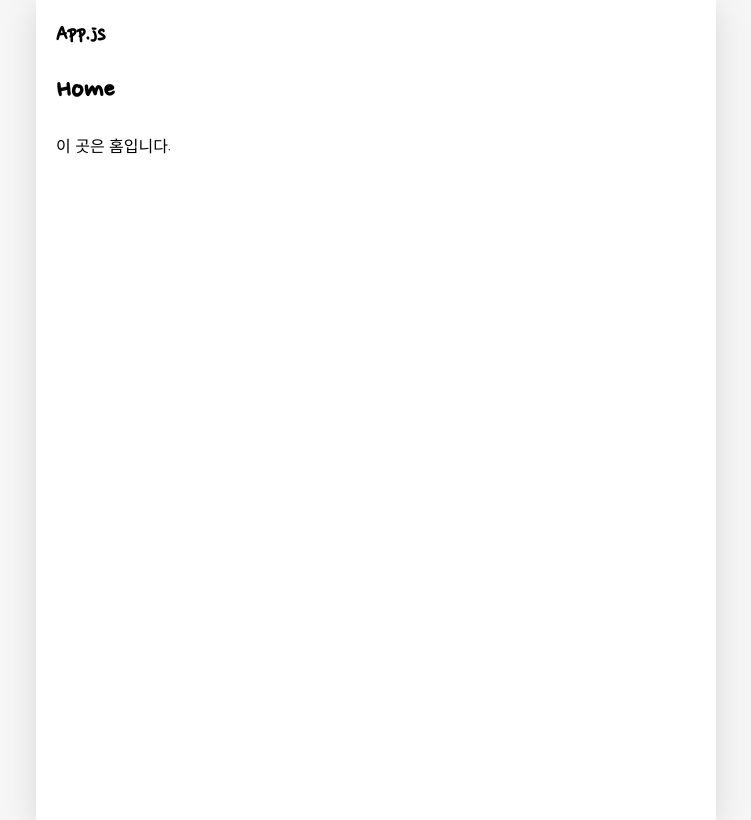
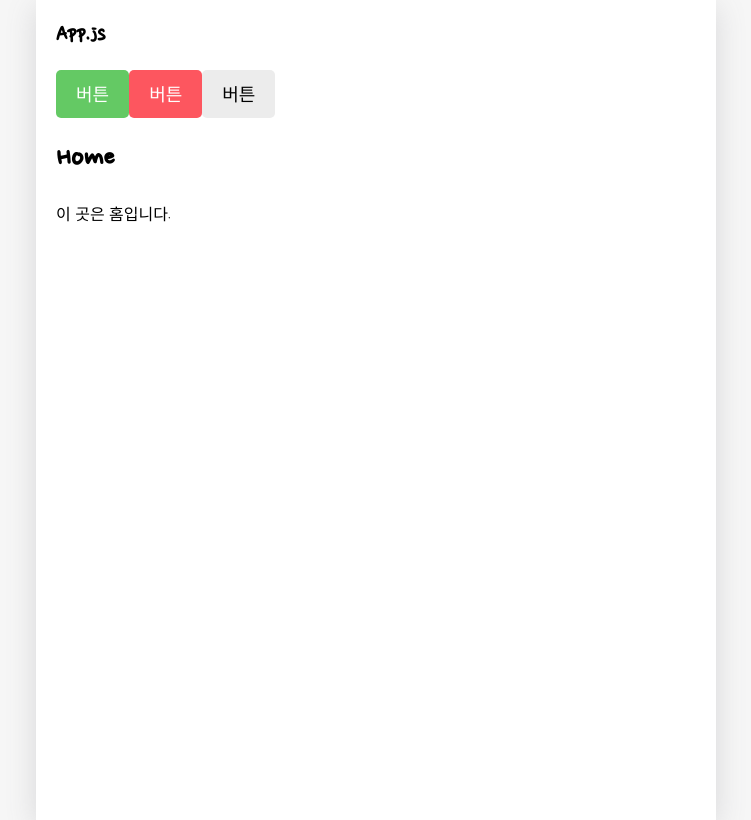
Before and after one commit to Yoo-uijin/EMOTION-DIARY, a React (Create React App) app: page / in a window 1280 px wide. Shown: the whole page, without its empty margins (264-1015 px from the left). Built offline with nearby package versions, Linux system fonts and the light colour scheme; a web font is replaced by a local one.

Commit message:
Make MyButton

```diff
--- a/src/App.css
+++ b/src/App.css
@@ -31,3 +31,30 @@ body {
   min-height: 100vh;
   padding: 0 1.25rem;
 }
+
+/* MyButton */
+
+.MyButton {
+  cursor: pointer;
+  border: none;
+  border-radius: 5px;
+  padding: 0.625rem 1.25rem;
+  font-size: 1.125rem;
+  font-family: "Nanum Pen Script";
+  white-space: nowrap;
+}
+
+.MyButton_default {
+  background-color: #ececec;
+  color: black;
+}
+
+.MyButton_positive {
+  background-color: #64c964;
+  color: white;
+}
+
+.MyButton_negative {
+  background-color: #fd565f;
+  color: white;
+}
--- a/src/App.js
+++ b/src/App.js
@@ -6,11 +6,38 @@ import New from "./pages/New";
 import Edit from "./pages/Edit";
 import Diary from "./pages/Diary";
 
+//COMPONENTS
+import MyButton from "./components/MyButton";
+
 function App() {
   return (
     <BrowserRouter>
       <div className="App">
         <h2>App.js</h2>
+
+        <MyButton
+          text={"버튼"}
+          onClick={() => {
+            alert("button@");
+          }}
+          type={"positive"}
+        />
+
+        <MyButton
+          text={"버튼"}
+          onClick={() => {
+            alert("button@");
+          }}
+          type={"negative"}
+        />
+
+        <MyButton
+          text={"버튼"}
+          onClick={() => {
+            alert("button@");
+          }}
+        />
+
         <Routes>
           <Route path="/" element={<Home />} />
           <Route path="/new" element={<New />} />
--- /dev/null
+++ b/src/components/MyButton.js
@@ -0,0 +1,16 @@
+import React from "react";
+
+const MyButton = ({ text, type, onClick }) => {
+  return (
+    <button
+      className={["MyButton", `MyButton_${type}`].join(" ")}
+      onClick={onClick}
+    >
+      {text}
+    </button>
+  );
+};
+
+MyButton.defaultProps = { type: "default" };
+
+export default MyButton;
```
